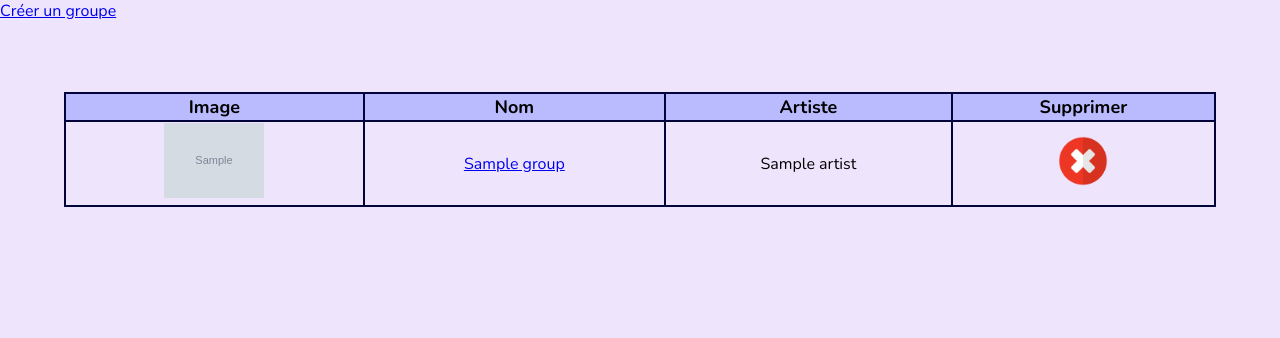
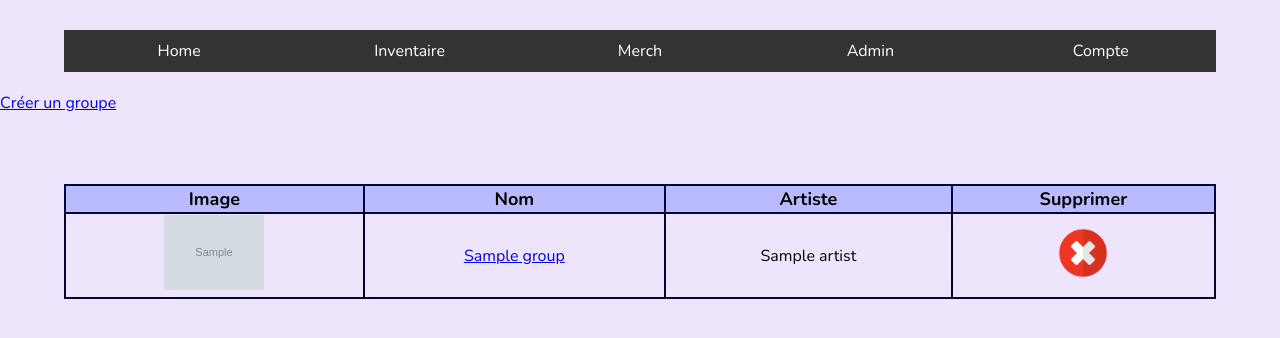
Before and after one commit to EliannRaven/Gorae_KPOP_merch_recording, a Django app: page /GroupList/ in a window 1280 px wide. Shown: the top 338 px of the page. Run offline with Django 5.2, Linux system fonts and the light colour scheme; tables that the repository leaves empty hold one stand-in row (values such as "Sample post"); grey boxes marked "Sample" are stand-in pictures.

Commit message:
Navbar creation

```diff
--- a/Gorae/Articles/templates/Base.html
+++ b/Gorae/Articles/templates/Base.html
@@ -14,6 +14,7 @@
 <body>
 
     <header>
+        {% include 'navbar.html' %}
     </header>
 
     <main>
--- /dev/null
+++ b/Gorae/Articles/templates/navbar.html
@@ -0,0 +1,16 @@
+<div class="Navbar">
+    <ul>
+        <li><a href="#placeholder">Home</a></li>
+        <li><a href="#placeholder">Inventaire</a></li>
+        <li><a href="#placeholder">Merch</a></li>
+        <li><a href="#placeholder">Admin</a>
+            <ul class="Dropdown-content">
+                <a href="#placeholder">Artiste</a>
+                <a href="#placeholder">Groupe</a>
+                <a href="#placeholder">Merch</a>
+                <a href="#placeholder">Type de merch</a>
+            </ul>
+        </li>
+        <li><a href="#placeholder">Compte</a></li>
+    </ul>
+</div>
--- a/Gorae/static/css/style.css
+++ b/Gorae/static/css/style.css
@@ -6,6 +6,65 @@ body {
     font-weight: 400;
     background-color : rgb(238, 229, 252);
 }
+
+/* Navbar */
+
+.Navbar {
+    width: 90%;
+    margin: 30px auto 20px; /* Center horizontally with 30px margin from the top */
+}
+
+.Navbar ul {
+    list-style-type: none;
+    padding: 0;
+    margin: 0;
+    display: flex;
+    justify-content: space-between;
+}
+
+.Navbar ul li {
+    width: 20%;
+    text-align: center;
+    background-color: #333; /* Light anthracite */
+    color: white;
+    padding: 10px 0;
+    position: relative; /* For dropdown */
+}
+
+.Navbar ul li:hover {
+    background-color: #555; /* Hover effect color */
+}
+
+.Navbar ul li a {
+    text-decoration: none; /* No underline */
+    color: white;
+}
+
+.Navbar ul li ul {
+    display: none;
+    position: absolute;
+    top: 100%;
+    left: 0;
+    width: 100%;
+    background-color: #333; /* Light anthracite */
+    z-index: 999;
+}
+
+.Navbar ul li:hover ul {
+    display: block;
+}
+
+.Navbar ul li ul a {
+    color: white;
+    display: block;
+    padding: 10px;
+    text-align: center; /* Center text */
+}
+
+.Navbar ul li ul a:hover {
+    background-color: #555; /* Hover effect color */
+}
+
 
 /* Table List - Used for ArtistList */
 .tableList {
```
Also changed, not shown: Gorae/static/image/whale.png (added).
